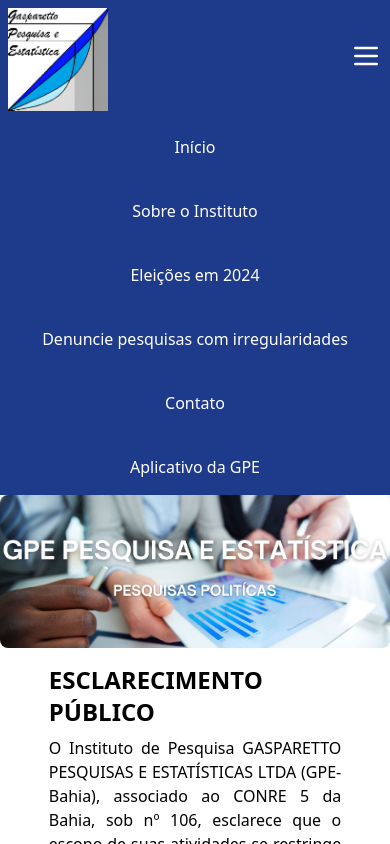
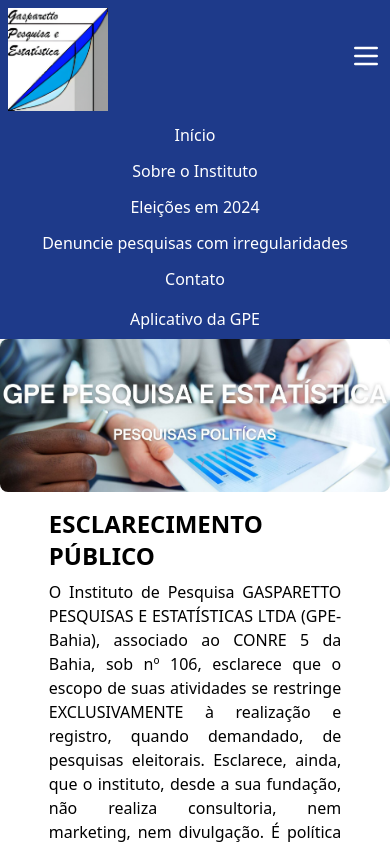
Before and after one commit to lmgaspa/gpe_estatistica, a Next.js app: page / in a window 390 px wide. Both pictures are taken after a click on the button 366 px from the left and 56 px from the top of the page. Shown: the top 844 px of the page. Built offline with nearby package versions, Linux system fonts and the light colour scheme.

Commit message:
fix padding in navbar

```diff
--- a/components/Navbar.tsx
+++ b/components/Navbar.tsx
@@ -76,34 +76,34 @@
         </div>
       </nav>
       <div className={`${isOpen ? 'block' : 'hidden'} xl:hidden bg-blue-900 text-white`}>
-        <ul className="space-y-2">
+        <ul className="space-y-1">
           <li className="text-center">
-            <Link href="/" className="block p-4 hover:text-secondary-color" onClick={handleLinkClick}>
+            <Link href="/" className="block p-1 hover:text-secondary-color" onClick={handleLinkClick}>
               Início
             </Link>
           </li>
           <li className="text-center">
-            <Link href="/instituto" className="block p-4 hover:text-secondary-color" onClick={handleLinkClick}>
+            <Link href="/instituto" className="block p-1 hover:text-secondary-color" onClick={handleLinkClick}>
               Sobre o Instituto
             </Link>
           </li>
           <li className="text-center">
-            <Link href="/eleicoes" className="block p-4 hover:text-secondary-color" onClick={handleLinkClick}>
+            <Link href="/eleicoes" className="block p-1 hover:text-secondary-color" onClick={handleLinkClick}>
               Eleições em 2024
             </Link>
           </li>
           <li className="text-center">
-            <Link href="/denuncie" className="block p-4 hover:text-secondary-color" onClick={handleLinkClick}>
+            <Link href="/denuncie" className="block p-1 hover:text-secondary-color" onClick={handleLinkClick}>
               Denuncie pesquisas com irregularidades
             </Link>
           </li>
           <li className="text-center">
-            <Link href="/contato" className="block p-4 hover:text-secondary-color" onClick={handleLinkClick}>
+            <Link href="/contato" className="block p-1 hover:text-secondary-color" onClick={handleLinkClick}>
               Contato
             </Link>
           </li>
           <li className="text-center">
-            <Link href="/aplicativo" className="block p-4 hover:text-secondary-color" onClick={handleLinkClick}>
+            <Link href="/aplicativo" className="block p-2 hover:text-secondary-color" onClick={handleLinkClick}>
               Aplicativo da GPE
             </Link>
           </li>
```
